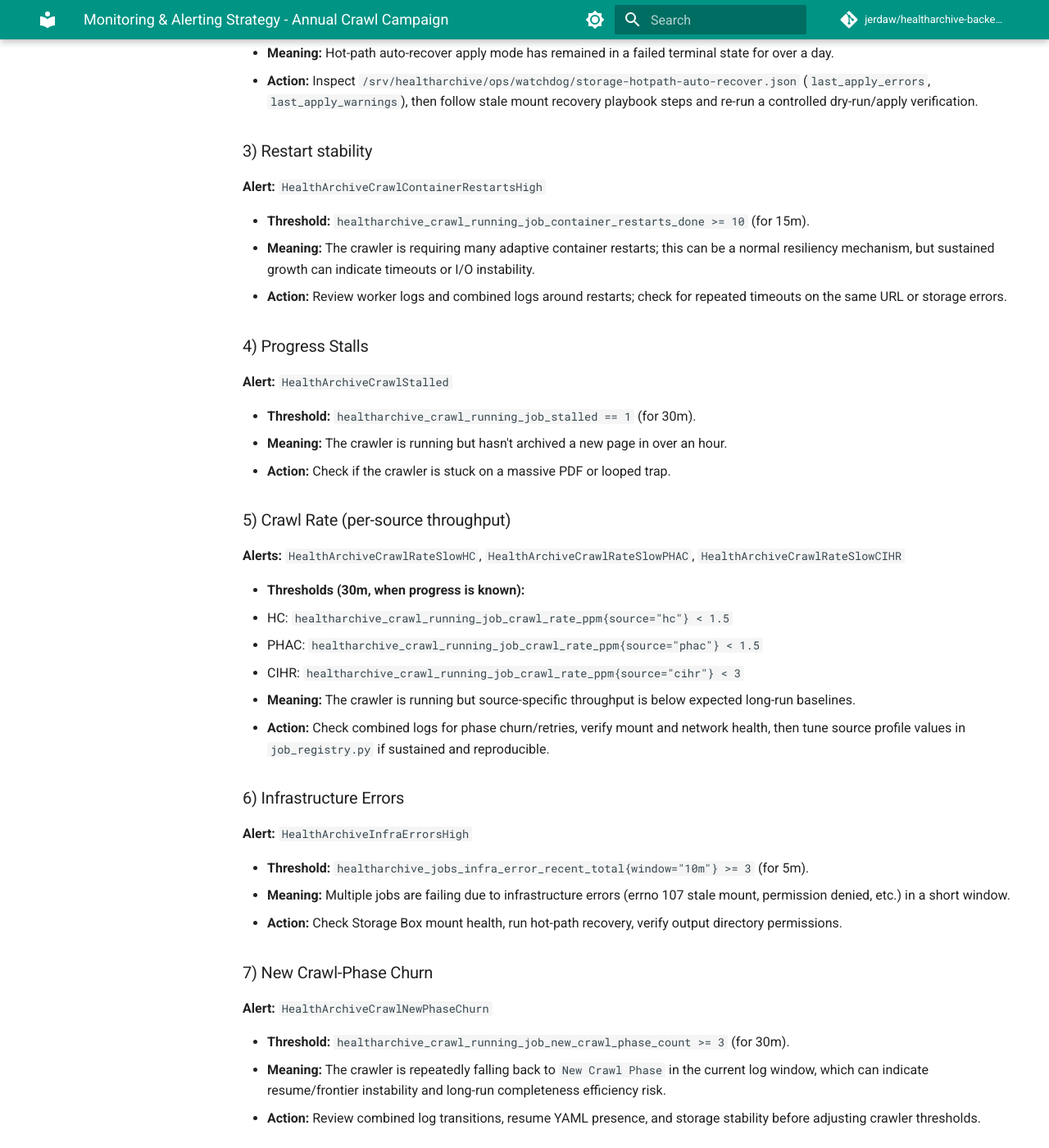
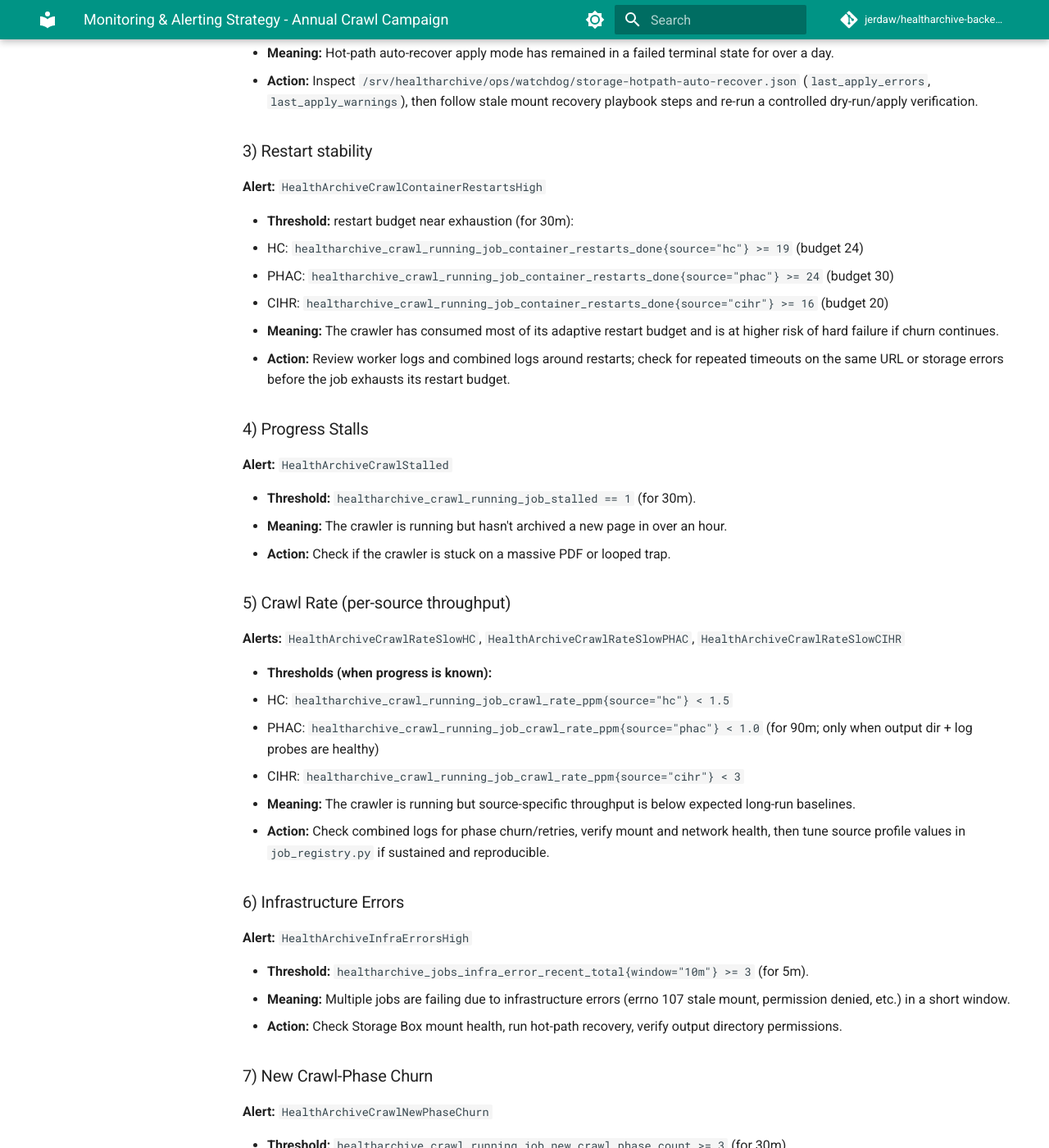
Before and after one commit to jerdaw/healtharchive-backend, an MkDocs documentation site: the page built from docs/operations/monitoring-and-alerting.md, in a window 1280 px wide and 1400 px high, scrolled down 3038 px. Shown: the whole window at 82% size. Built offline with MkDocs 1.6.1 and Material for MkDocs 9.7.7, drawn with Linux system fonts in a browser that asks for light colours; comment, search, counter and statistics services are not loaded.

Commit message:
ops: reduce non-actionable crawl alert noise

```diff
--- a/docs/operations/monitoring-and-alerting.md
+++ b/docs/operations/monitoring-and-alerting.md
@@ -90,9 +90,12 @@ Alerts are defined in:
 
 **Alert:** `HealthArchiveCrawlContainerRestartsHigh`
 
-- **Threshold:** `healtharchive_crawl_running_job_container_restarts_done >= 10` (for 15m).
-- **Meaning:** The crawler is requiring many adaptive container restarts; this can be a normal resiliency mechanism, but sustained growth can indicate timeouts or I/O instability.
-- **Action:** Review worker logs and combined logs around restarts; check for repeated timeouts on the same URL or storage errors.
+- **Threshold:** restart budget near exhaustion (for 30m):
+  - HC: `healtharchive_crawl_running_job_container_restarts_done{source="hc"} >= 19` (budget 24)
+  - PHAC: `healtharchive_crawl_running_job_container_restarts_done{source="phac"} >= 24` (budget 30)
+  - CIHR: `healtharchive_crawl_running_job_container_restarts_done{source="cihr"} >= 16` (budget 20)
+- **Meaning:** The crawler has consumed most of its adaptive restart budget and is at higher risk of hard failure if churn continues.
+- **Action:** Review worker logs and combined logs around restarts; check for repeated timeouts on the same URL or storage errors before the job exhausts its restart budget.
 
 ### 4) Progress Stalls
 
@@ -106,9 +109,9 @@ Alerts are defined in:
 
 **Alerts:** `HealthArchiveCrawlRateSlowHC`, `HealthArchiveCrawlRateSlowPHAC`, `HealthArchiveCrawlRateSlowCIHR`
 
-- **Thresholds (30m, when progress is known):**
+- **Thresholds (when progress is known):**
   - HC: `healtharchive_crawl_running_job_crawl_rate_ppm{source="hc"} < 1.5`
-  - PHAC: `healtharchive_crawl_running_job_crawl_rate_ppm{source="phac"} < 1.5`
+  - PHAC: `healtharchive_crawl_running_job_crawl_rate_ppm{source="phac"} < 1.0` (for 90m; only when output dir + log probes are healthy)
   - CIHR: `healtharchive_crawl_running_job_crawl_rate_ppm{source="cihr"} < 3`
 - **Meaning:** The crawler is running but source-specific throughput is below expected long-run baselines.
 - **Action:** Check combined logs for phase churn/retries, verify mount and network health, then tune source profile values in `job_registry.py` if sustained and reproducible.
```
Also changed, not shown: docs/operations/playbooks/observability/observability-guide.md (+10 -0 lines), 3 other files.
